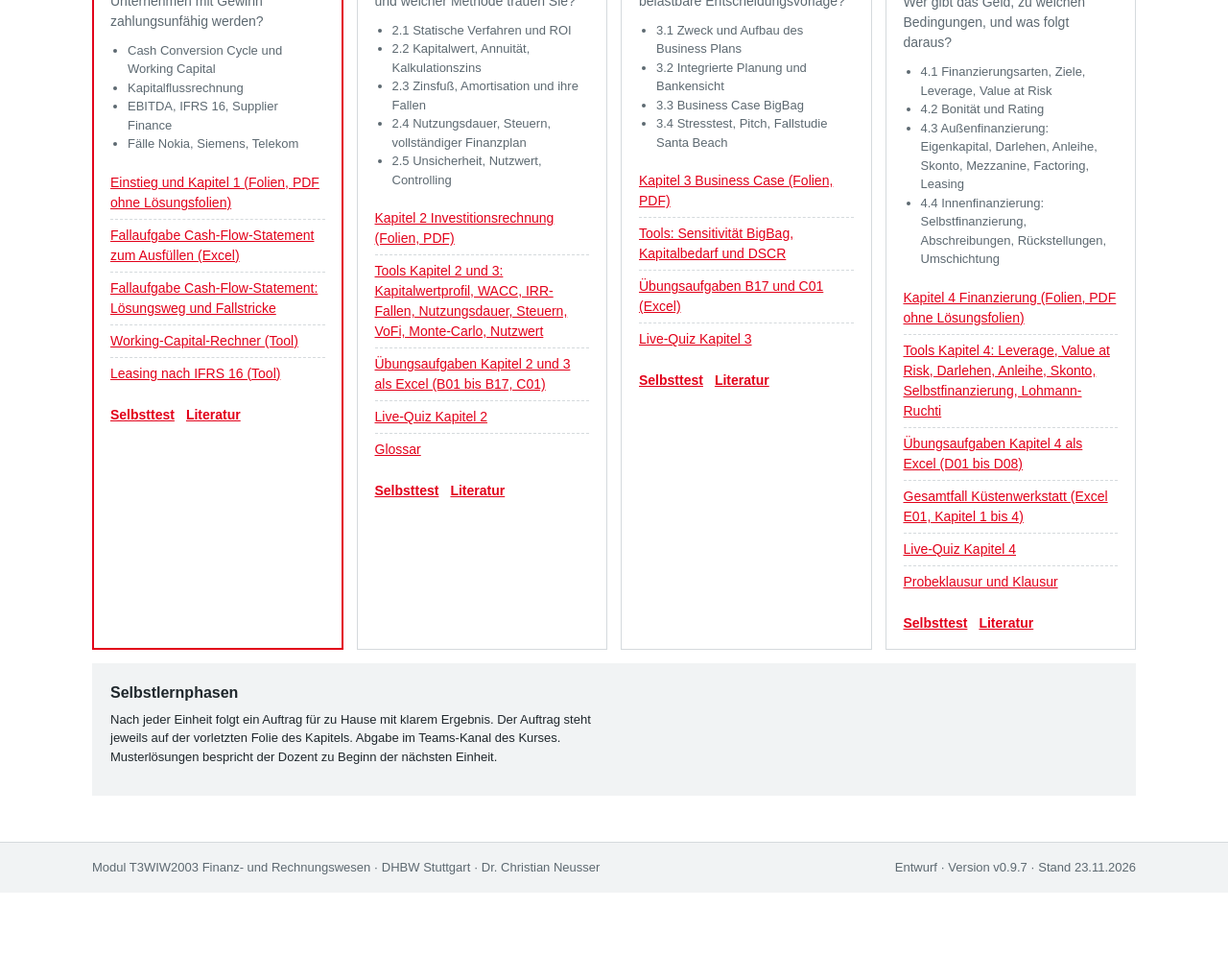
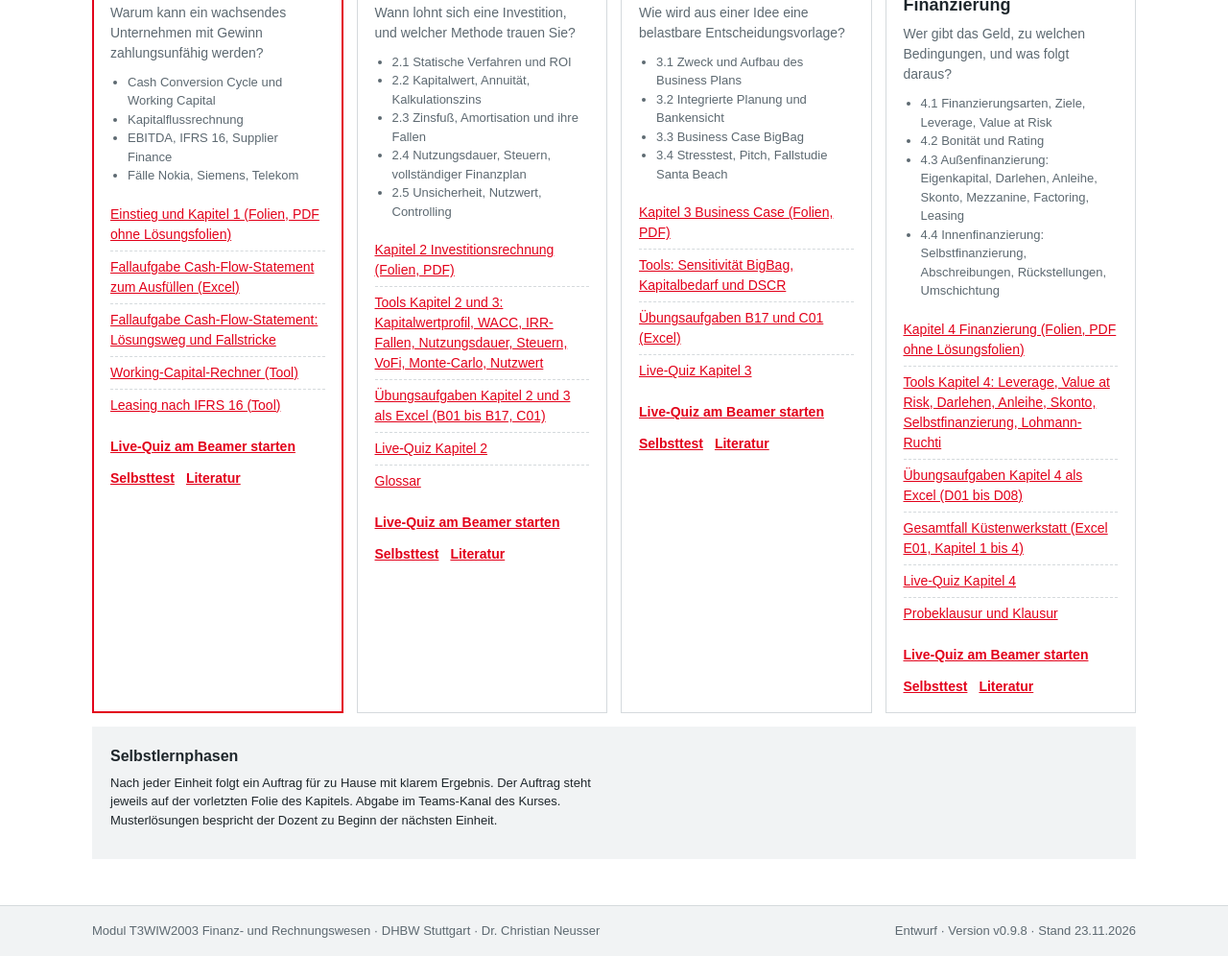
Before and after one commit to cneusser/refi-dhbw, a plain HTML site: page vorlesung.html in a window 1280 px wide. Shown: the part 1351-2347 px from the top of the page at 96% size. Before the commit the page ends 2281 px from the top, so only its background shows below. Drawn offline with Linux system fonts and the light colour scheme.

Commit message:
v0.9.8: Live-Quiz direkt aus der Vorlesung am Beamer starten
Co-Authored-By: Claude Opus 5.5 <noreply@anthropic.com>
Claude-Session: https://claude.ai/code/session_01Hu644yD6FYcrcqa51233Ek

```diff
--- a/assets/site.js
+++ b/assets/site.js
@@ -1,4 +1,4 @@
-window.REFI_VERSION='v0.9.7'; window.REFI_STAND='23.11.2026';
+window.REFI_VERSION='v0.9.8'; window.REFI_STAND='23.11.2026';
 /* Kopf, Navigation und Fuß für alle Seiten */
 (function(){
   var NAV=[["index.html","Start"],["vorlesung.html","Vorlesung"],["organizer.html","Advance Organizer"],["live-quiz.html","Live-Quiz"],["challenge.html","Challenge"],["tools.html","Tools"],["pruefung.html","Prüfung"],["glossar.html","Glossar"],["fragen.html","Fragen"],["links.html","Links"]];
--- a/vorlesung.html
+++ b/vorlesung.html
@@ -36,7 +36,7 @@
         '<ul class="inh">'+k.inhalt.map(function(x){return '<li>'+esc(x)+'</li>';}).join("")+'</ul>';
       if(k.material){ h+='<ul class="mat">'+k.material.map(function(m){return '<li><a href="'+m.href+'">'+esc(m.t)+'</a></li>';}).join("")+'</ul>'; }
       else h+='<p class="small muted" style="margin-top:10px">'+(k.status==="behandelt"?'Unterlagen im Teams-Kanal des Kurses. Die überarbeitete Fassung erscheint hier.':'Unterlagen werden vor dem Termin freigeschaltet.')+'</p>';
-      if(k.quiz||k.refs) h+='<div class="acts">'+(k.quiz?'<a href="pruefung.html">Selbsttest</a>':'')+(k.refs?'<a href="links.html#'+k.refs+'">Literatur</a>':'')+'</div>';
+      if(k.quiz||k.refs) h+='<div class="acts">'+(k.quiz?'<a href="live-admin.html?set='+k.quiz+'">Live-Quiz am Beamer starten</a><a href="pruefung.html">Selbsttest</a>':'')+(k.refs?'<a href="links.html#'+k.refs+'">Literatur</a>':'')+'</div>';
       h+='</div>';
     });
     h+='</div>';
```
Also changed, not shown: live-quiz.html (+1 -0 lines), 1 other file.
